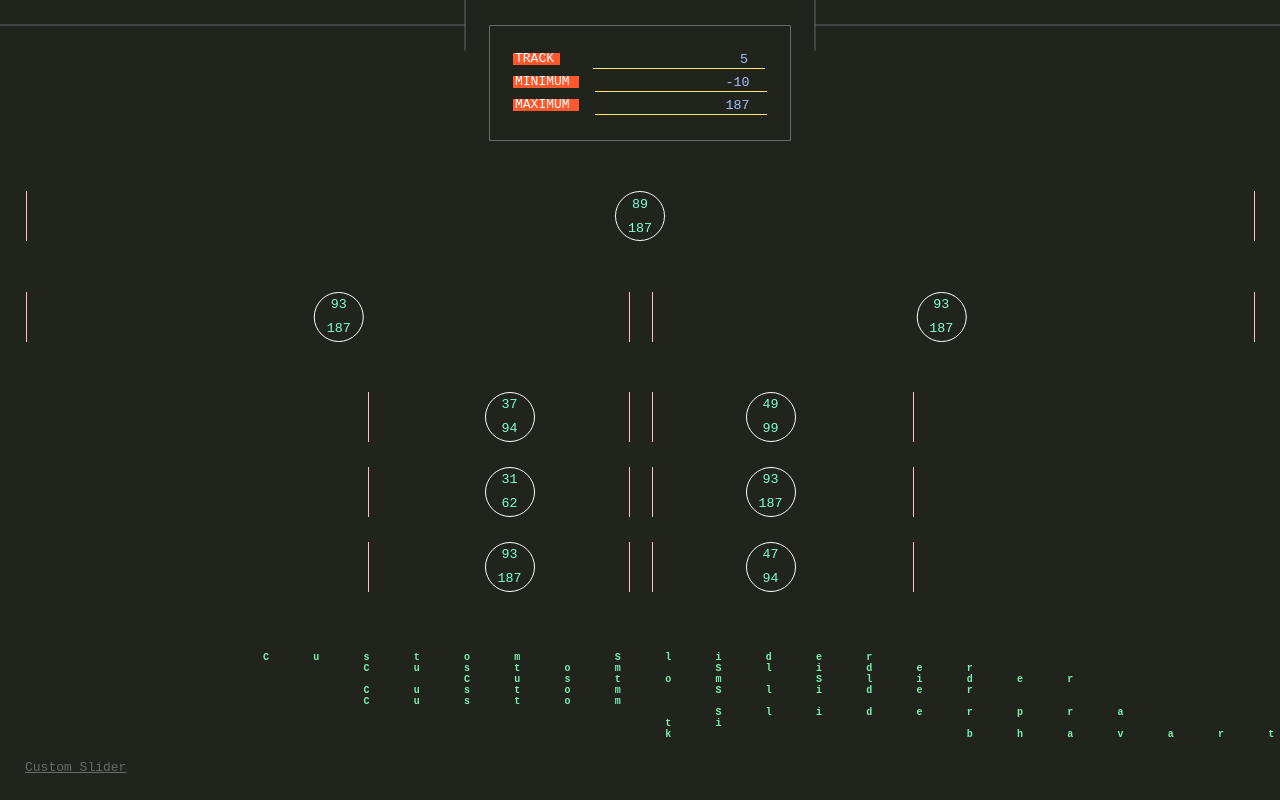
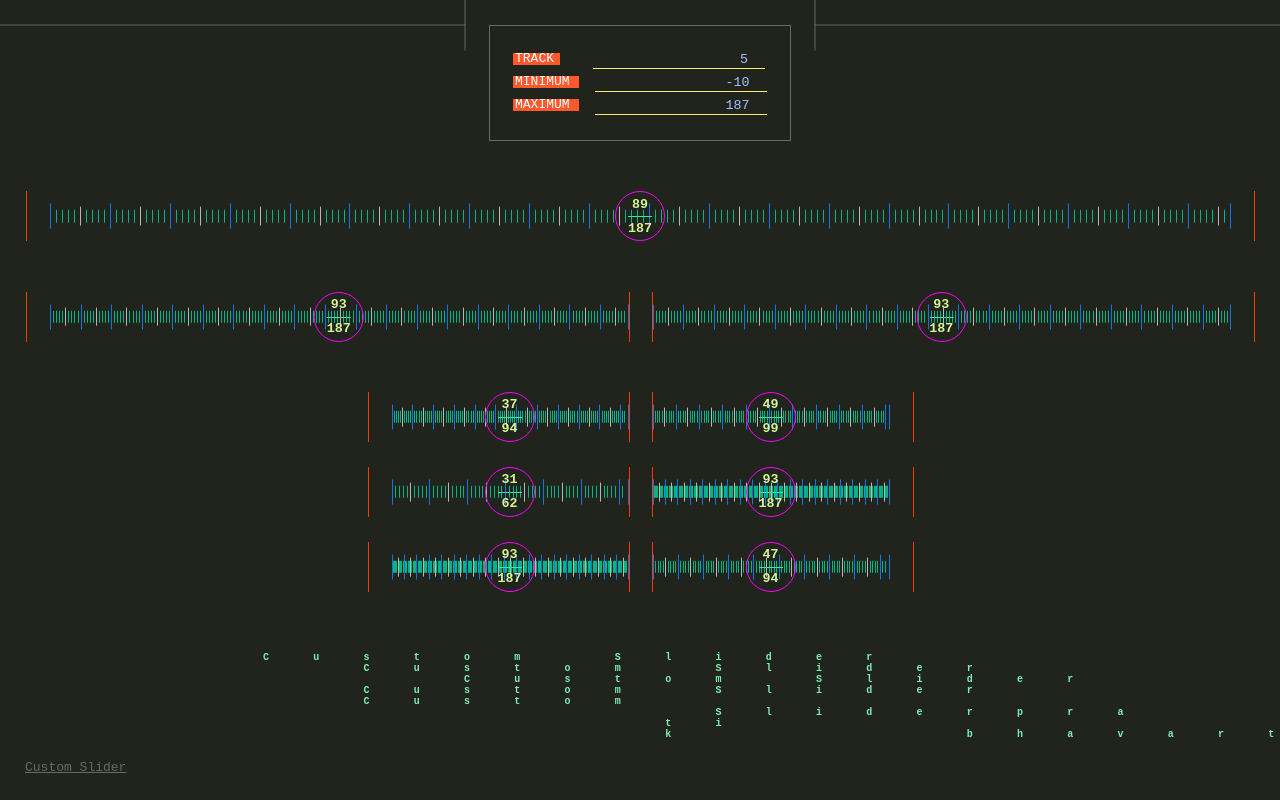
Before and after one commit to pratikbhavarthe/custom-slider, a React (Create React App) app: page / in a window 1280 px wide. Built offline with nearby package versions, Linux system fonts and the light colour scheme.

Commit message:
adjust colors for a more visually appealing slider component

```diff
--- a/src/Components/CustomSlider.css
+++ b/src/Components/CustomSlider.css
@@ -9,22 +9,21 @@
   .slider:before,
   .slider:after {
     content: "";
-    position:absolute;
-    border-right: 1px solid pink;
+    position: absolute;
+    border-right: 1px solid #f73e00;
     width: 1px;
     height: 100%;
     top: 50%;
     transform: translateY(-50%);
   }
-.slider:after{
+  .slider:after {
     right: -25px;
   }
-.slider:before{
+  .slider:before {
     left: -25px;
   }
-
   .handle {
-    color:aquamarine;
+    color: #d4f593;
     outline: none;
     border: none;
     position: absolute;
@@ -35,10 +34,11 @@
     height: 50px;
     border-radius: 50px;
     top: 50%;
-    transform:  translateY(-50%);
+    transform: translateY(-50%);
     background-color: transparent;
-    border: 1pt solid white;
+    border: 1pt solid #ff00ff;
     font-family: monospace;
+    font-weight: bold;
     transition: 350ms cubic-bezier(0.25, 0.8, 0.25, 1);
   }
   .handle p:first-of-type {
@@ -50,12 +50,12 @@
     bottom: 15px;
   }
   .handle:before {
-    content:"";
+    content: "";
     position: absolute;
-    width: 50;
+    width: 50%;
     height: 1px;
-    top: 50;
-    background-color: brown;
+    top: 50%;
+    background-color: #32eb96;
   }
   .handle:active,
   .handle:hover {
@@ -63,31 +63,31 @@
     backdrop-filter: blur(5px) saturate(1.5);
     cursor: grabbing;
   }
-
-.slider_tick {
+  .slider__tick {
     position: absolute;
     width: 1px;
     height: 25%;
-    background-color: #303030;
+    background-color: #03b585;
     top: 50%;
     transform: translateY(-50%);
     transition: 150ms;
   }
-.slider_track {
+
+  .slider__track {
     position: absolute;
     width: 100%;
     height: 1px;
-    background-color: orangered;
+    background-color: #1473e6;
     top: 50%;
+
     transform: translateY(-50%);
     z-index: -1;
   }
-
   .medium {
-    background-color: blueviolet;
+    background-color: rgb(183, 183, 183);
     height: 37.5%;
   }
   .big {
-    background-color: beige;
+    background-color: #1473e6;
     height: 50%;
   }
```
Lines whose indentation alone changed are shown as unchanged.
